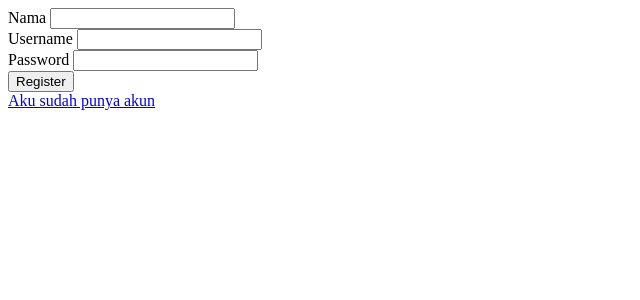
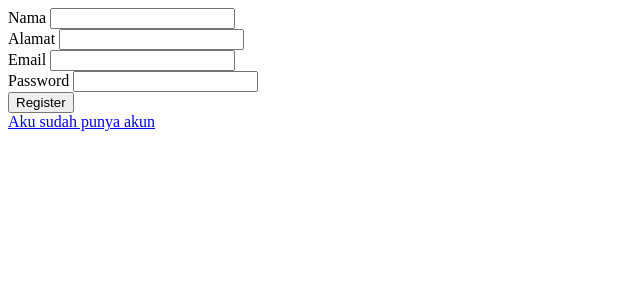
Before and after one commit to Calvin-C-M/produktif-23, a CodeIgniter 4 app: template app/Views/register.php in a window 1280 px wide. Shown: the top 300 px of the page, without its empty margins (0-640 px from the left). Run offline with PHP 8.4 and a stand-in for CodeIgniter, Linux system fonts and the light colour scheme; the template is opened without the code that fills it, so the values that code supplies are empty; some libraries are stand-ins or nearby versions.

Commit message:
Added register function

```diff
--- a/app/Views/register.php
+++ b/app/Views/register.php
@@ -4,7 +4,7 @@
     <meta charset="UTF-8">
     <meta http-equiv="X-UA-Compatible" content="IE=edge">
     <meta name="viewport" content="width=device-width, initial-scale=1.0">
-    <title>Register | Produktif 2023</title>
+    <title>Register | <?= NAMA_INSTANSI ?></title>
 </head>
 <body>
     <form action="/register/control" method="post">
@@ -17,11 +17,19 @@
             >
         </div>
         <div>
-            <label for="username">Username</label>
+            <label for="alamat">Alamat</label>
             <input
                 type="text"
-                name="username"
-                id="username"
+                name="alamat"
+                id="alamat"
+            >
+        </div>
+        <div>
+            <label for="email">Email</label>
+            <input
+                type="email"
+                name="email"
+                id="email"
             >
         </div>
         <div>
@@ -34,7 +42,7 @@
         </div>
         <button>Register</button>
         <div>
-            <a href="/login">
+            <a href="/">
                 Aku sudah punya akun
             </a>
         </div>
```
Also changed, not shown: app/Controllers/Authentication.php (+18 -0 lines).
